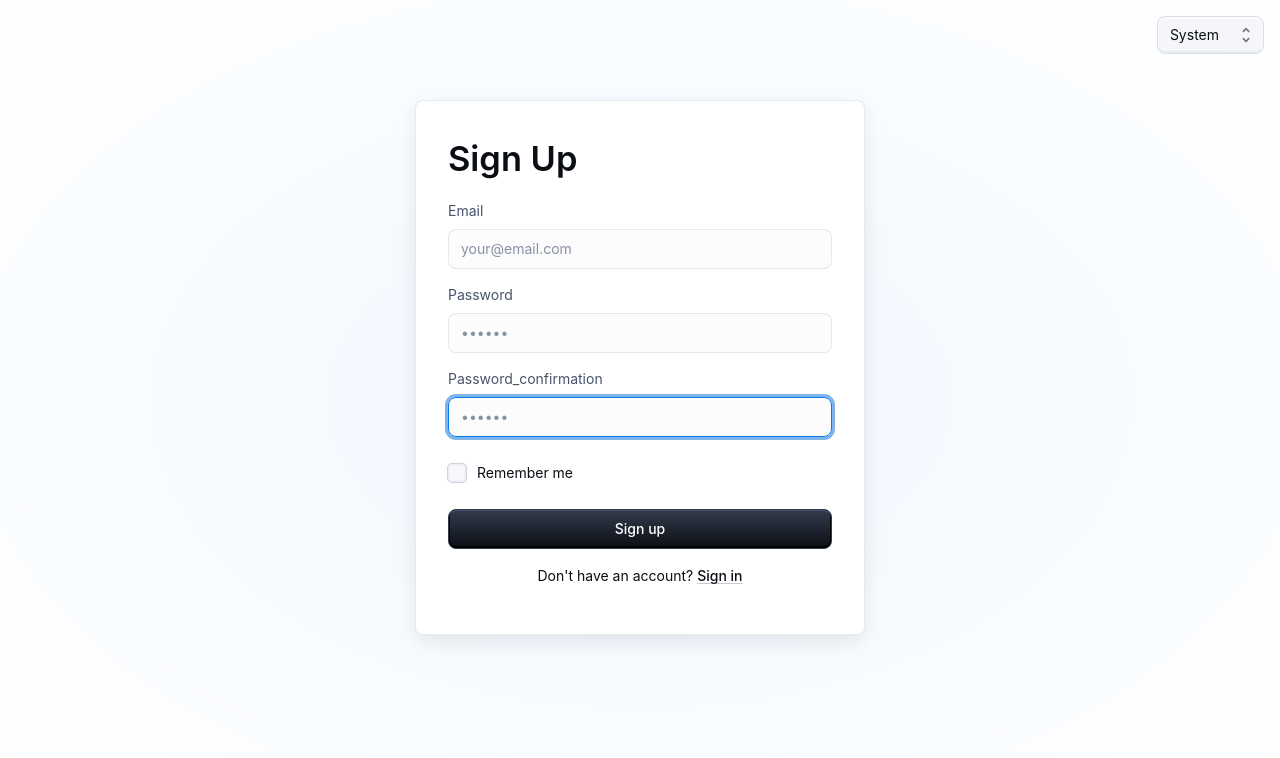
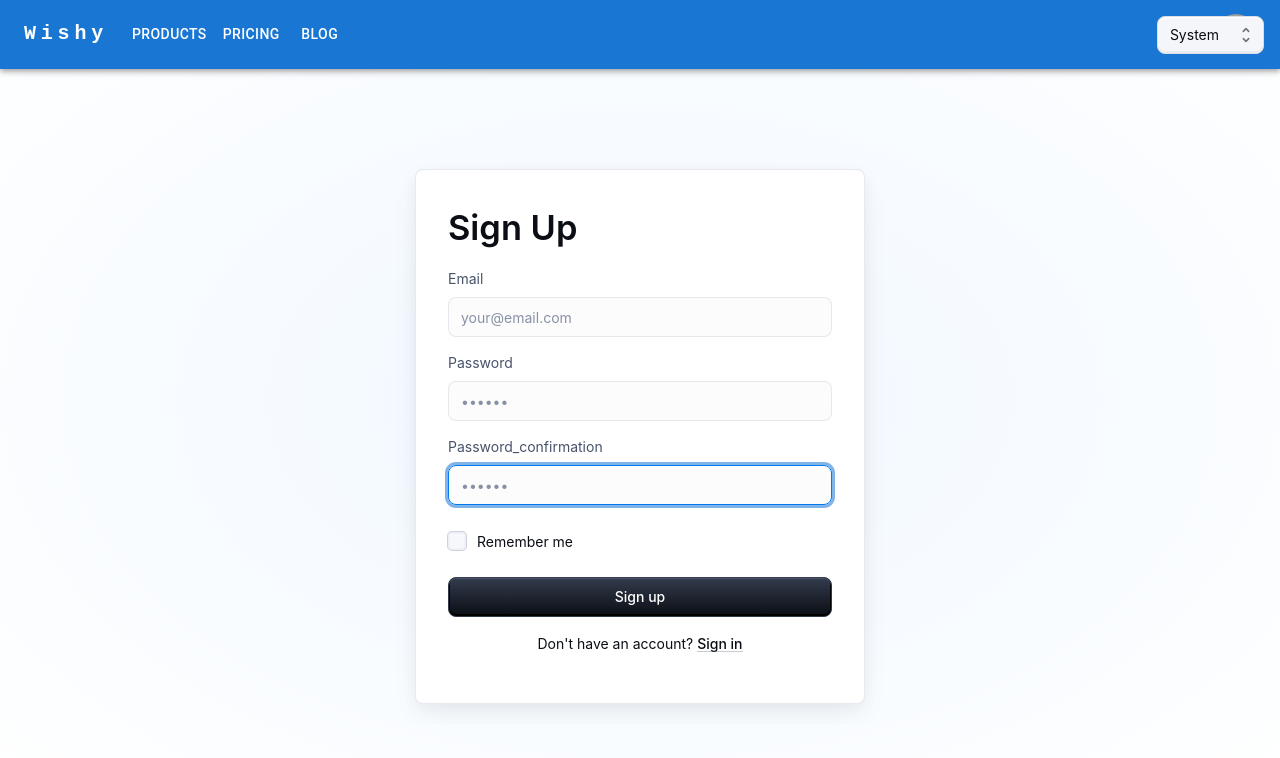
Before and after one commit to kongo-28/wishy_client, a Next.js app: page /signup in a window 1280 px wide. Shown: the top 758 px of the page. Built offline with nearby package versions, Linux system fonts and the light colour scheme; grey boxes are pictures that could not be loaded.

Commit message:
AppBarを導入

```diff
--- /dev/null
+++ b/components/ResponsiveAppBar.tsx
@@ -0,0 +1,162 @@
+import * as React from "react";
+import AppBar from "@mui/material/AppBar";
+import Box from "@mui/material/Box";
+import Toolbar from "@mui/material/Toolbar";
+import IconButton from "@mui/material/IconButton";
+import Typography from "@mui/material/Typography";
+import Menu from "@mui/material/Menu";
+import MenuIcon from "@mui/icons-material/Menu";
+import Container from "@mui/material/Container";
+import Avatar from "@mui/material/Avatar";
+import Button from "@mui/material/Button";
+import Tooltip from "@mui/material/Tooltip";
+import MenuItem from "@mui/material/MenuItem";
+
+const pages = ["Products", "Pricing", "Blog"];
+const settings = ["Profile", "Account", "Dashboard", "Logout"];
+
+function ResponsiveAppBar() {
+  const [anchorElNav, setAnchorElNav] = React.useState<null | HTMLElement>(
+    null
+  );
+  const [anchorElUser, setAnchorElUser] = React.useState<null | HTMLElement>(
+    null
+  );
+
+  const handleOpenNavMenu = (event: React.MouseEvent<HTMLElement>) => {
+    setAnchorElNav(event.currentTarget);
+  };
+  const handleOpenUserMenu = (event: React.MouseEvent<HTMLElement>) => {
+    setAnchorElUser(event.currentTarget);
+  };
+
+  const handleCloseNavMenu = () => {
+    setAnchorElNav(null);
+  };
+
+  const handleCloseUserMenu = () => {
+    setAnchorElUser(null);
+  };
+
+  return (
+    <AppBar position="static">
+      <Container maxWidth="xl">
+        <Toolbar disableGutters>
+          <Typography
+            variant="h6"
+            noWrap
+            component="a"
+            href="#app-bar-with-responsive-menu"
+            sx={{
+              mr: 2,
+              display: { xs: "none", md: "flex" },
+              fontFamily: "monospace",
+              fontWeight: 700,
+              letterSpacing: ".3rem",
+              color: "inherit",
+              textDecoration: "none",
+            }}
+          >
+            Wishy
+          </Typography>
+
+          <Box sx={{ flexGrow: 1, display: { xs: "flex", md: "none" } }}>
+            <IconButton
+              size="large"
+              aria-label="account of current user"
+              aria-controls="menu-appbar"
+              aria-haspopup="true"
+              onClick={handleOpenNavMenu}
+              color="inherit"
+            >
+              <MenuIcon />
+            </IconButton>
+            <Menu
+              id="menu-appbar"
+              anchorEl={anchorElNav}
+              anchorOrigin={{
+                vertical: "bottom",
+                horizontal: "left",
+              }}
+              keepMounted
+              transformOrigin={{
+                vertical: "top",
+                horizontal: "left",
+              }}
+              open={Boolean(anchorElNav)}
+              onClose={handleCloseNavMenu}
+              sx={{ display: { xs: "block", md: "none" } }}
+            >
+              {pages.map((page) => (
+                <MenuItem key={page} onClick={handleCloseNavMenu}>
+                  <Typography sx={{ textAlign: "center" }}>{page}</Typography>
+                </MenuItem>
+              ))}
+            </Menu>
+          </Box>
+          <Typography
+            variant="h5"
+            noWrap
+            component="a"
+            href="#app-bar-with-responsive-menu"
+            sx={{
+              mr: 2,
+              display: { xs: "flex", md: "none" },
+              flexGrow: 1,
+              fontFamily: "monospace",
+              fontWeight: 700,
+              letterSpacing: ".3rem",
+              color: "inherit",
+              textDecoration: "none",
+            }}
+          >
+            Wishy
+          </Typography>
+          <Box sx={{ flexGrow: 1, display: { xs: "none", md: "flex" } }}>
+            {pages.map((page) => (
+              <Button
+                key={page}
+                onClick={handleCloseNavMenu}
+                sx={{ my: 2, color: "white", display: "block" }}
+              >
+                {page}
+              </Button>
+            ))}
+          </Box>
+          <Box sx={{ flexGrow: 0 }}>
+            <Tooltip title="Open settings">
+              <IconButton onClick={handleOpenUserMenu} sx={{ p: 0 }}>
+                <Avatar alt="Remy Sharp" src="/static/images/avatar/2.jpg" />
+              </IconButton>
+            </Tooltip>
+            <Menu
+              sx={{ mt: "45px" }}
+              id="menu-appbar"
+              anchorEl={anchorElUser}
+              anchorOrigin={{
+                vertical: "top",
+                horizontal: "right",
+              }}
+              keepMounted
+              transformOrigin={{
+                vertical: "top",
+                horizontal: "right",
+              }}
+              open={Boolean(anchorElUser)}
+              onClose={handleCloseUserMenu}
+            >
+              {settings.map((setting) => (
+                <MenuItem key={setting} onClick={handleCloseUserMenu}>
+                  <Typography sx={{ textAlign: "center" }}>
+                    {setting}
+                  </Typography>
+                </MenuItem>
+              ))}
+            </Menu>
+          </Box>
+        </Toolbar>
+      </Container>
+    </AppBar>
+  );
+}
+export default ResponsiveAppBar;
--- a/pages/index.tsx
+++ b/pages/index.tsx
@@ -2,13 +2,16 @@ import React from "react";
 import Link from "next/link";
 import { GetServerSideProps } from "next";
 import { withAuthServerSideProps } from "@/lib/auth";
+import ResponsiveAppBar from "@/components/ResponsiveAppBar";
+import styles from "@/styles/Home.module.css";
 
 export const getServerSideProps: GetServerSideProps =
   withAuthServerSideProps("/wishes");
 
 const Home = (props: any) => {
   return (
-    <div>
+    <div className={styles.main}>
+      <ResponsiveAppBar />
       {props.user && (
         // ユーザーがいる場合に表示させるコンポーネント
         <div>{props.user.email}でログイン中</div>
--- a/pages/signin.tsx
+++ b/pages/signin.tsx
@@ -1,8 +1,10 @@
 import SignIn from "@/components/sign-in/SignIn";
+import ResponsiveAppBar from "@/components/ResponsiveAppBar";
 
 const signIn = () => {
   return (
     <div>
+      <ResponsiveAppBar />
       <SignIn />
     </div>
   );
--- a/pages/signup.tsx
+++ b/pages/signup.tsx
@@ -1,8 +1,10 @@
 import SignUp from "@/components/sign-in/SignUp";
+import ResponsiveAppBar from "@/components/ResponsiveAppBar";
 
 const signUp = () => {
   return (
     <div>
+      <ResponsiveAppBar />
       <SignUp />
     </div>
   );
--- a/styles/Home.module.css
+++ b/styles/Home.module.css
@@ -32,6 +32,7 @@
   flex-direction: column;
   gap: 32px;
   grid-row-start: 2;
+  align-items: center;
 }
 
 .main ol {
```
